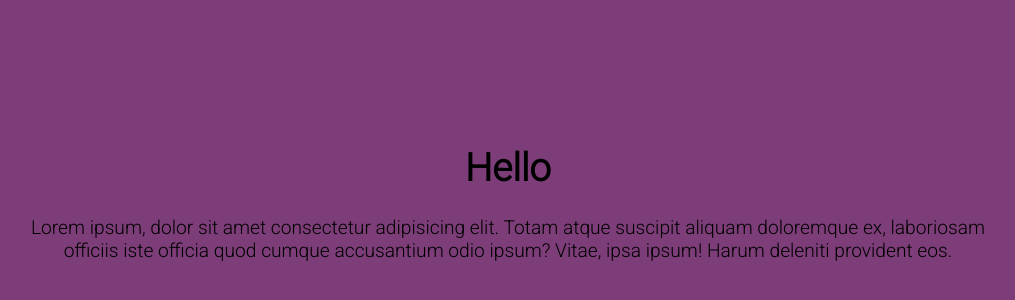
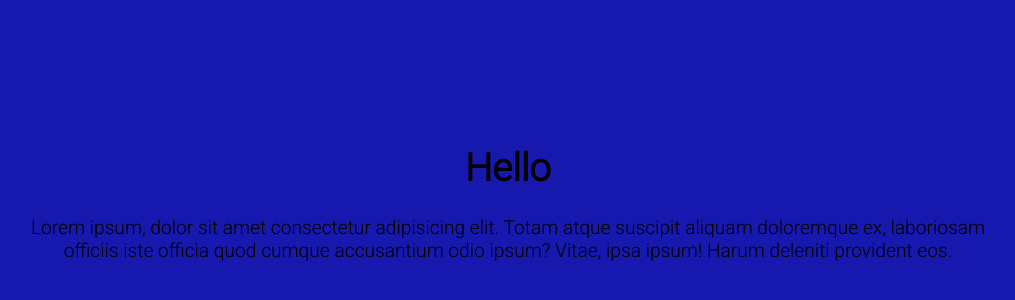
Before and after one commit to do-jonathan4/frontend-styling-practice, a website: page index.html in a window 1280 px wide. Shown: the part 164-464 px from the top of the page, without its empty margins (132-1147 px from the left). Drawn offline with Linux system fonts and the light colour scheme.

Commit message:
changed bg color to #1718ad

```diff
--- a/assets/css/styles.css
+++ b/assets/css/styles.css
@@ -1,3 +1,3 @@
 body {
-        background-color: #7c3d78;
+        background-color: #1718ad;
     }
```
